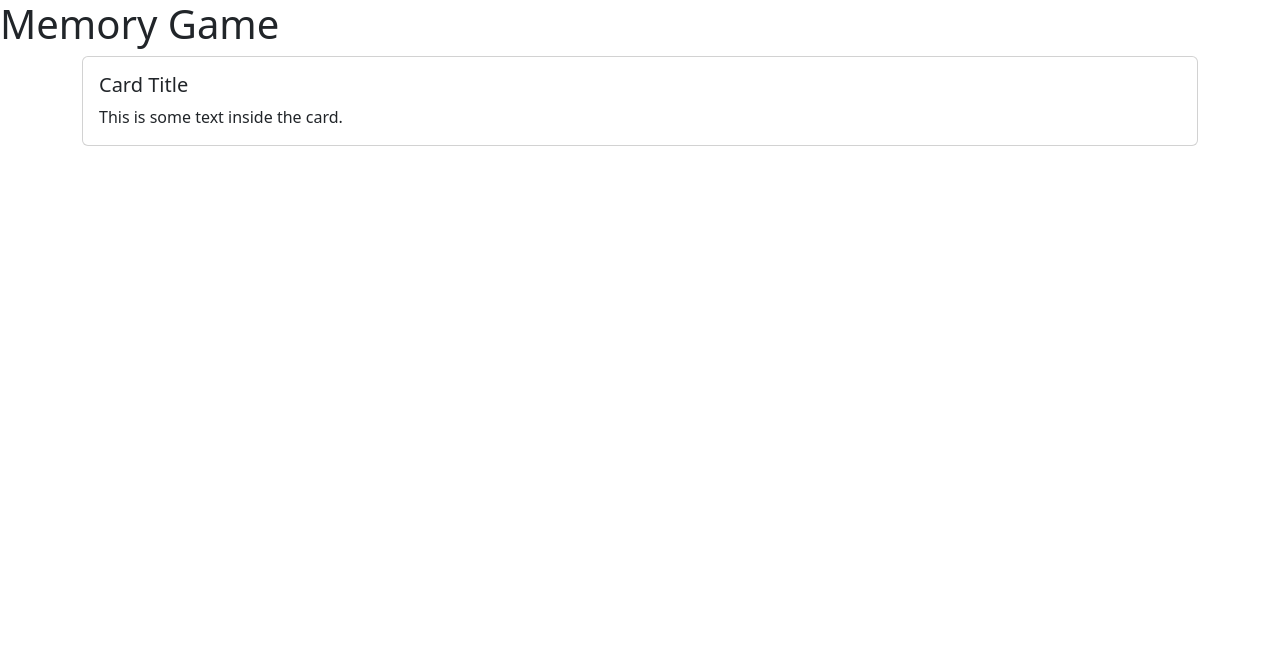
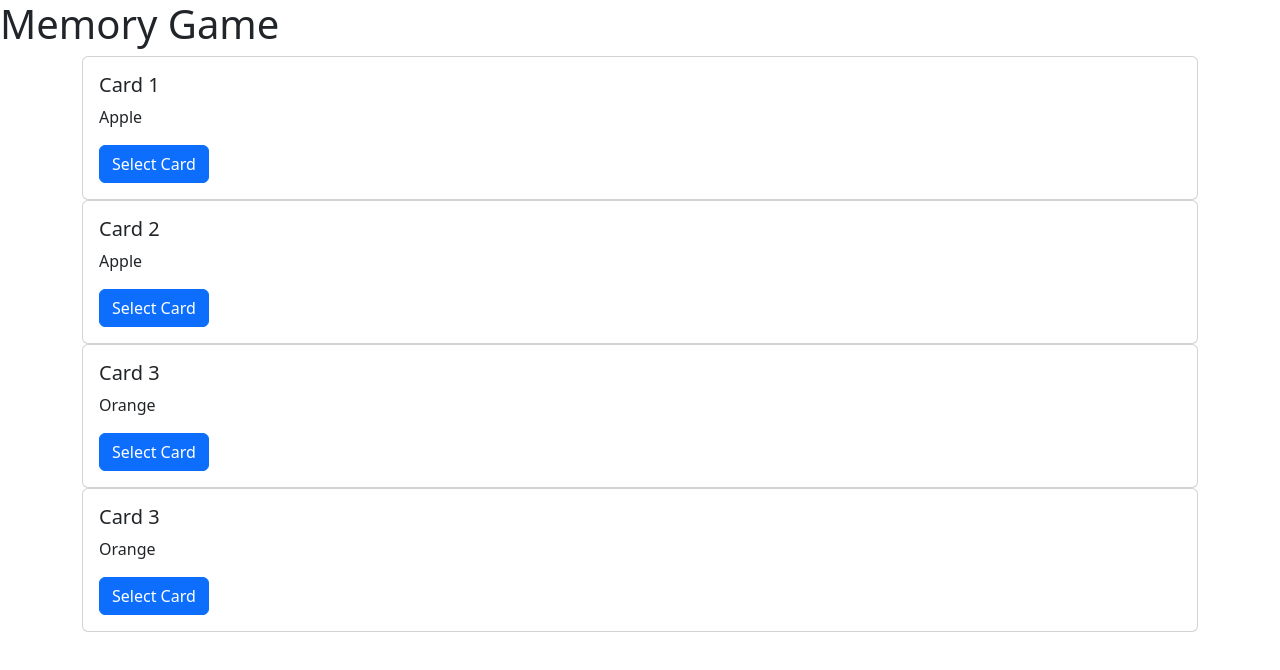
Before and after one commit to ThomasLam2142/memory-game, a website: page index.html in a window 1280 px wide. Drawn offline with nearby package versions, Linux system fonts and the light colour scheme.

Commit message:
Basic layout and js functionality

```diff
--- a/index.html
+++ b/index.html
@@ -8,6 +8,8 @@
         <meta name="viewport" content="width=device-width, initial-scale=1">
         <title>Memory Game</title>
         <link href="https://cdn.jsdelivr.net/npm/bootstrap@5.3.1/dist/css/bootstrap.min.css" rel="stylesheet" integrity="sha384-4bw+/aepP/YC94hEpVNVgiZdgIC5+VKNBQNGCHeKRQN+PtmoHDEXuppvnDJzQIu9" crossorigin="anonymous">
+        <script src="memorygame.js" async></script>
+
     </head>
 
 
@@ -17,12 +19,41 @@
 
     <body>
         <div class="container">
-            <div class="card">
+            <div class="card" id="card1">
               <div class="card-body">
-                <h5 class="card-title">Card Title</h5>
-                <p class="card-text">This is some text inside the card.</p>
+                <h5 class="card-title">Card 1</h5>
+                <p class="card-text">Apple</p>
+                <button type="button" class="btn btn-primary" onclick="buttonPress(1)">Select Card</button>
               </div>
             </div>
+
+            <div class="card" id="card2">
+                <div class="card-body">
+                  <h5 class="card-title">Card 2</h5>
+                  <p class="card-text">Apple</p>
+                  <button type="button" class="btn btn-primary" onclick="buttonPress(2)">Select Card</button>
+                </div>
+            </div>
+
+            <div class="card" id="card3">
+                <div class="card-body">
+                  <h5 class="card-title">Card 3</h5>
+                  <p class="card-text">Orange</p>
+                  <button type="button" class="btn btn-primary" onclick="buttonPress(3)">Select Card</button>
+                </div>
+            </div>
+
+            <div class="card" id="card4">
+                <div class="card-body">
+                  <h5 class="card-title">Card 3</h5>
+                  <p class="card-text">Orange</p>
+                  <button type="button" class="btn btn-primary" onclick="buttonPress(4)">Select Card</button>
+                </div>
+            </div>
+
+
+
+
         </div>
 
 
--- /dev/null
+++ b/memorygame.js
@@ -0,0 +1,7 @@
+let firstCard = "";
+let secondCard = "";
+
+function buttonPress(cardNum){
+    console.log("button pressed")
+    console.log(cardNum)
+}
```
